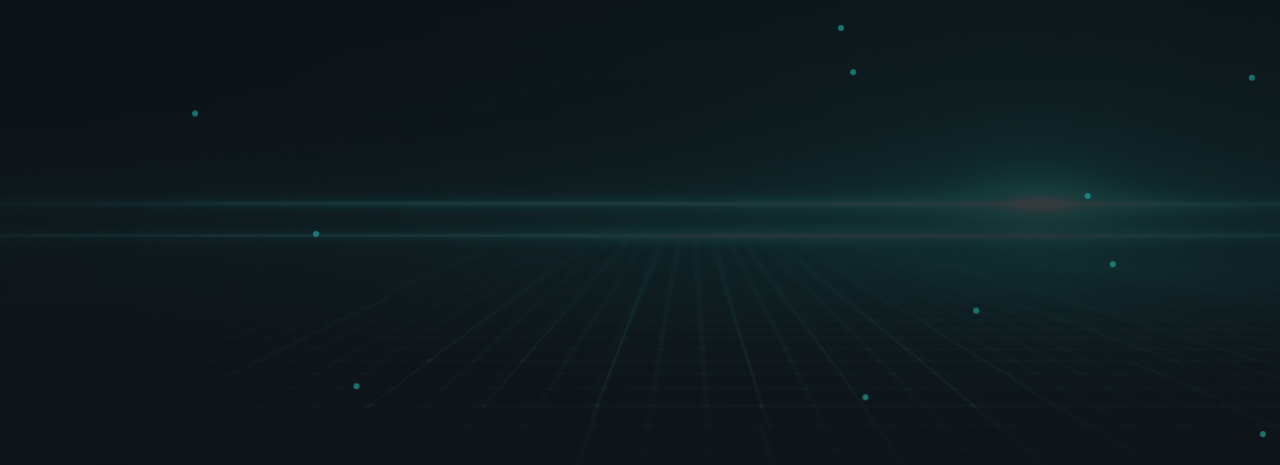
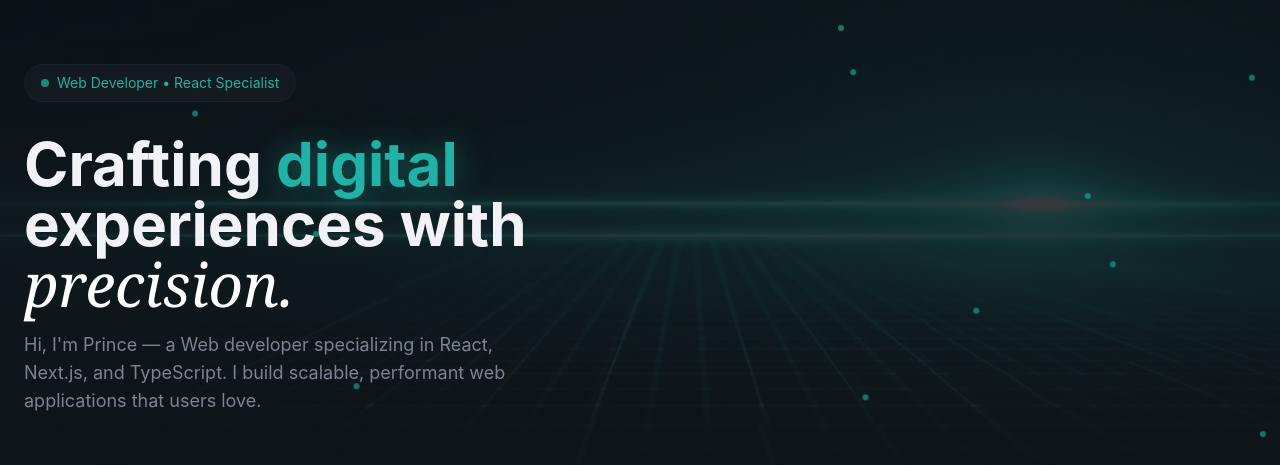
Before and after one commit to PrincePrajapatiXi/Portfolio, a React (Vite) app: page / in a window 1280 px wide. Shown: the part 185-650 px from the top of the page. Built offline with nearby package versions, Linux system fonts and the light colour scheme.

Commit message:
Update vite config for port 5174 and update styles

```diff
--- a/src/index.css
+++ b/src/index.css
@@ -52,6 +52,11 @@
     backdrop-filter: blur(24px);
     border: 1px solid color-mix(in srgb, var(--color-border) 60%, transparent);
   }
+
+  .glow-text {
+    text-shadow: 0 0 30px
+    color-mix(in srgb, var(--color-primary) 50%, transparent);
+  }
 }
 
 @layer utilities {
@@ -61,6 +66,7 @@
       transform: translateY(20px);
       filter: blur(10px);
     }
+
     to {
       opacity: 1;
       transform: translateY(0);
@@ -69,22 +75,54 @@
   }
 
   @keyframes slow-drift {
+
     0%,
     100% {
       transform: translate(0, 0);
     }
+
     25% {
       transform: translate(20px, -30px);
     }
+
     50% {
       transform: translate(-15px, -20px);
     }
+
     75% {
       transform: translate(30px, 10px);
     }
   }
 
   .animate-fade-in {
-    animation: fade-in 0.3s ease-out both; /* Maine time 0.8s se 0.3s kiya hai taaki menu fast khule */
+    animation: fade-in 0.6s ease-out both;
+  }
+
+  .animation-delay-100 {
+    animation-delay: 100ms;
+  }
+
+  .animation-delay-200 {
+    animation-delay: 200ms;
+  }
+
+  .animation-delay-300 {
+    animation-delay: 300ms;
+  }
+
+  .animation-delay-400 {
+    animation-delay: 400ms;
+  }
+
+  .animation-delay-500 {
+    animation-delay: 500ms;
+  }
+
+  .animation-delay-600 {
+    animation-delay: 600ms;
+  }
+
+  .animation-delay-800 {
+    animation-delay: 800ms;
   }
 }
--- a/src/sections/Hero.jsx
+++ b/src/sections/Hero.jsx
@@ -27,7 +27,37 @@ export const Hero = () => {
             </div>
 
             {/* Content */}
+            <div className="container mc-auto px-6 pt-32 pb-20 relative z-10">
+                <div className="grid lg:grid-cols-2 gap-12 items-center">
+                    {/* Left Column - Text Content */}
+                    <div className="space-y-8">
+                        <div className="animate-fade-in">
+                            <span className="inline-flex items-center gap-2 px-4 py-2 rounded-full glass text-sm text-primary">
+                                <span className="w-2 h-2 bg-primary rounded-full animate-pulse" />Web Developer • React Specialist
+                            </span>
+                        </div>
 
+                        {/* Headline */}
+                        <div className="space-y-4">
+                            <h1 className="text-2xl md:text-5xl lg:text-6xl font-bold loding-tight animate-fade-in animation-delay-100">
+                                Crafting <span className="text-primary glow-text">digital</span>
+                                <br />
+                                experiences with
+                                <br />
+                                <span className="font-serif italic font-normal text-white">
+                                    precision.
+                                </span>
+                            </h1>
+                            <p className="text-lg text-muted-foreground max-w-lg animate-fade-in animation-delay-200">
+                                Hi, I'm Prince — a Web developer specializing in
+                                React, Next.js, and TypeScript. I build scalable, performant web
+                                applications that users love.
+                            </p>
+                        </div>
+                    </div>
+                    {/* Right Column - Profile Image */}
+                </div>
+            </div>
         </section>
     );
 };
--- a/vite.config.js
+++ b/vite.config.js
@@ -8,6 +8,7 @@ export default defineConfig({
   plugins: [react(), tailwindcss()],
   server: {
     host: true,
+    port: 5174,
     watch: {
       usePolling: true,
       interval: 300
```
